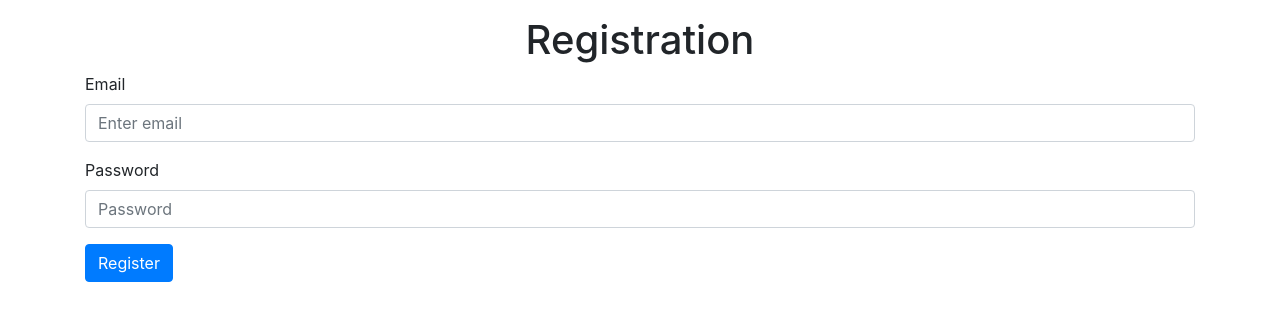
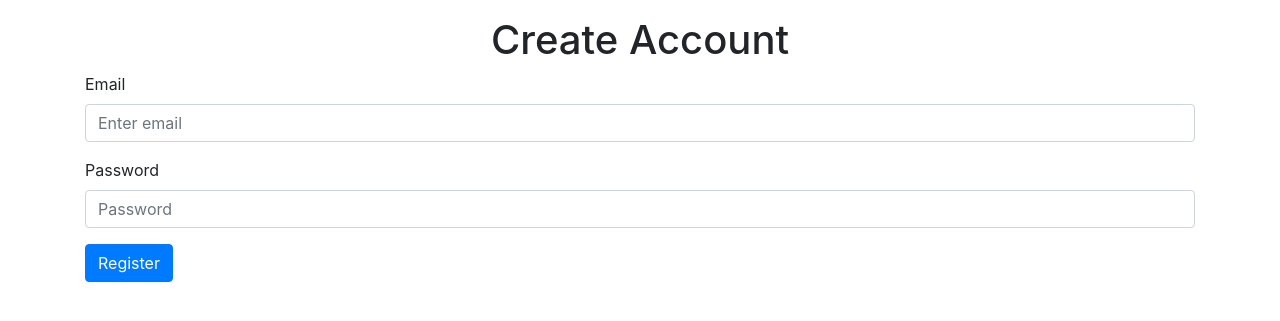
Before and after one commit to tangivan/tinyapp, a Node server app: page /register in a window 1280 px wide. Shown: the top 321 px of the page. Run offline with Node 20, Linux system fonts and the light colour scheme; some libraries are stand-ins or nearby versions.

Commit message:
Changed Register header

```diff
--- a/views/register.ejs
+++ b/views/register.ejs
@@ -14,7 +14,7 @@
 <body>
   <main style="margin: 1em;">
     <div class="container">
-      <h1 class="text-center">Registration</h1>
+      <h1 class="text-center">Create Account</h1>
       <form method="POST" action="/register">
         <div class="form-group">
           <label for="email">Email</label>
```
